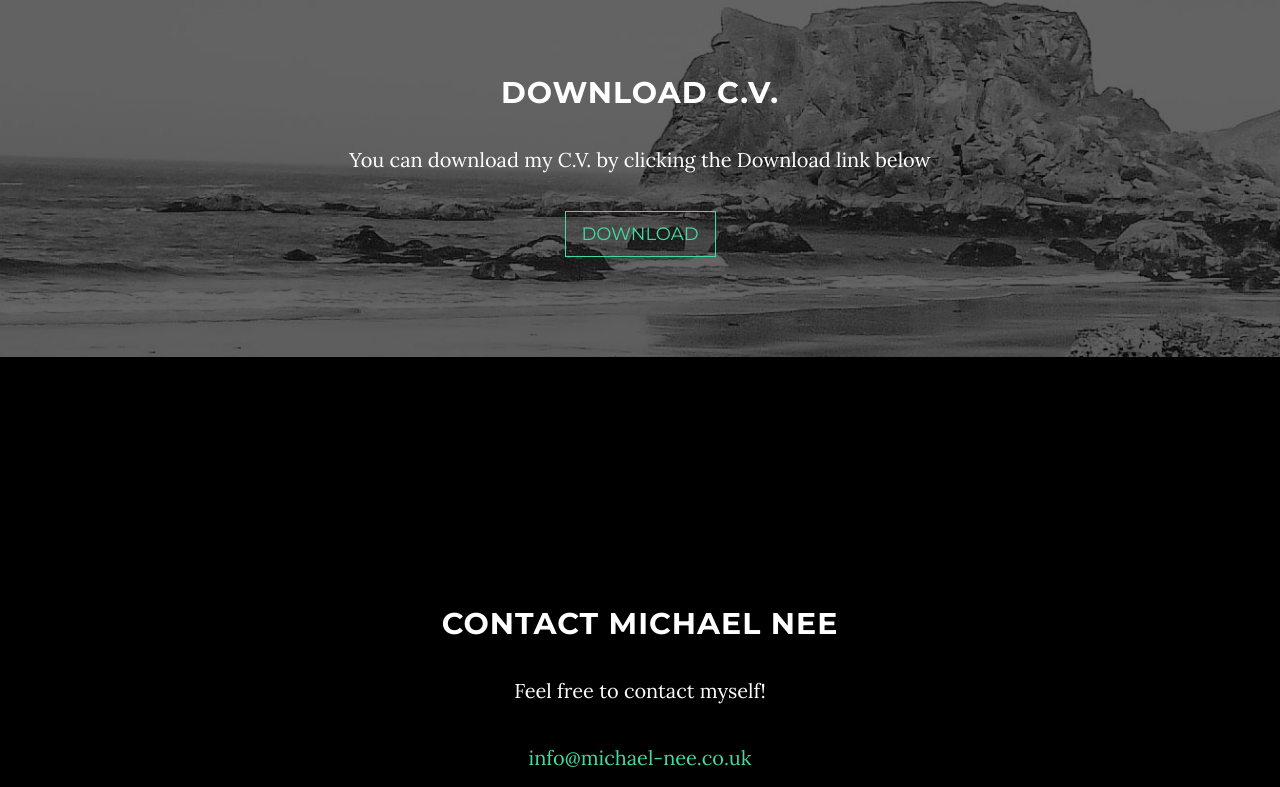
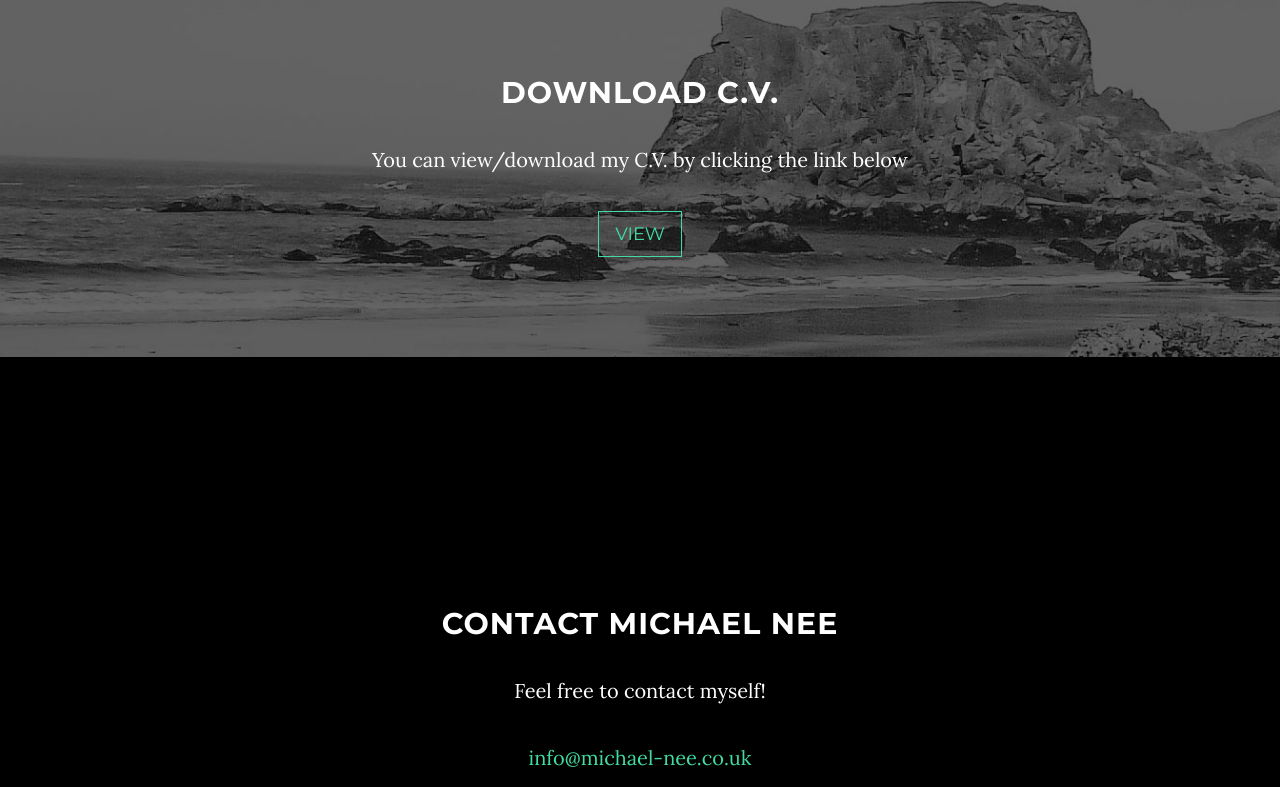
Before and after one commit to mnee2/mnee2.github.io, a website: page index.html in a window 1280 px wide. Shown: the part 1523-2310 px from the top of the page. Drawn offline with nearby package versions, Linux system fonts and the light colour scheme; some packages are replaced by stand-ins of ours.

Commit message:
Change CV Download Text

```diff
--- a/index.html
+++ b/index.html
@@ -102,8 +102,8 @@
             <div class="container">
                 <div class="col-lg-8 col-lg-offset-2">
                     <h2>Download C.V.</h2>
-                    <p>You can download my C.V. by clicking the Download link below</p>
-                    <a href="https://1drv.ms/w/s!Ak2Xwgf0GAB3gsEu7uChlX0GyVjeTA" target="_blank" class="btn btn-default btn-lg">Download</a>
+                    <p>You can view/download my C.V. by clicking the link below</p>
+                    <a href="https://1drv.ms/w/s!Ak2Xwgf0GAB3gsEu7uChlX0GyVjeTA" target="_blank" class="btn btn-default btn-lg">View</a>
                 </div>
             </div>
         </div>
```
